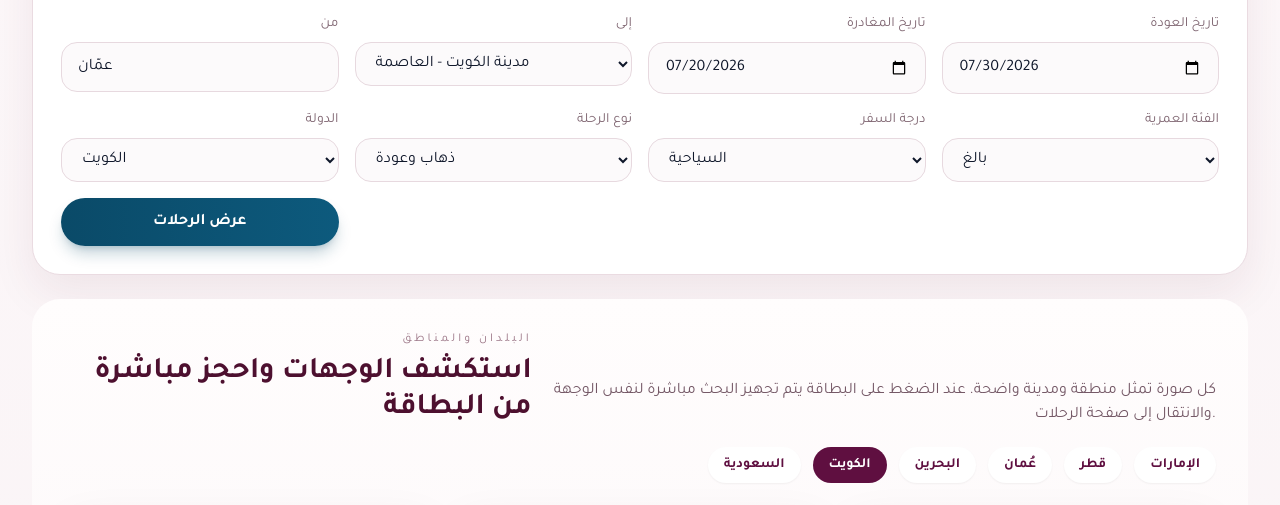
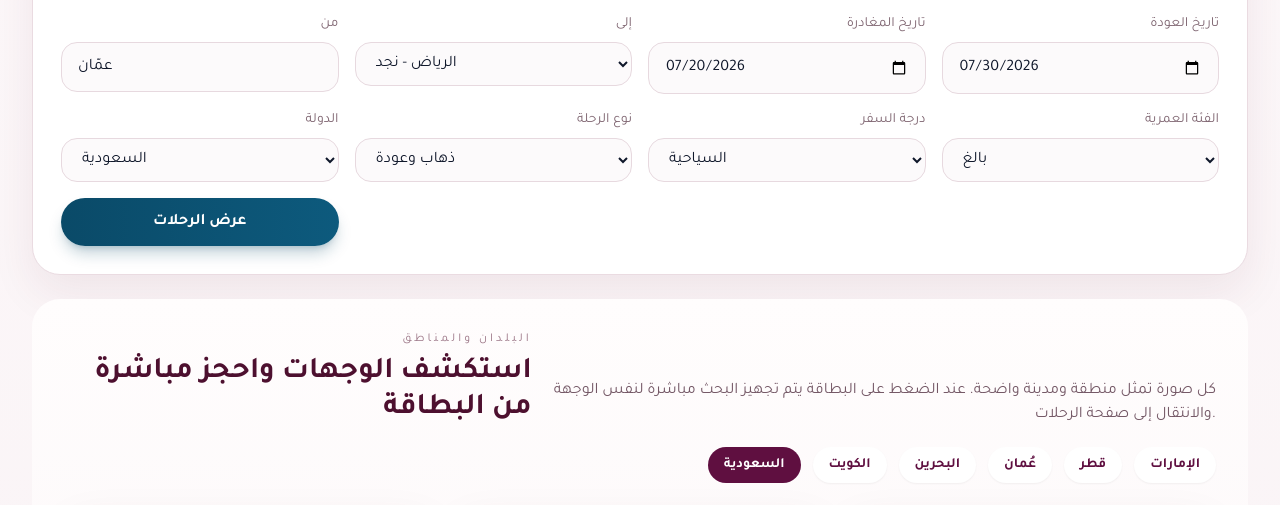
Before and after one commit to mym-dev-ui/Qatar-Airways, a Next.js app: page /home-new in a window 1280 px wide. Shown: the part 780-1285 px from the top of the page. Built offline with nearby package versions, Linux system fonts and the light colour scheme; grey boxes are pictures that could not be loaded.

Commit message:
Keep hero rotation separate from destination filters

```diff
--- a/app/home-new/page.tsx
+++ b/app/home-new/page.tsx
@@ -54,13 +54,6 @@
     }, 5000);
     return () => window.clearInterval(timer);
   }, [featuredDestinations.length]);
-
-  useEffect(() => {
-    if (activeDestination) {
-      setSelectedCountry(activeDestination.country);
-      setFormData((current) => ({ ...current, to: activeDestination.city }));
-    }
-  }, [activeDestination]);
 
   const countries = useMemo(
     () => Array.from(new Set(dataset.destinations.map((destination) => destination.country))),
```
